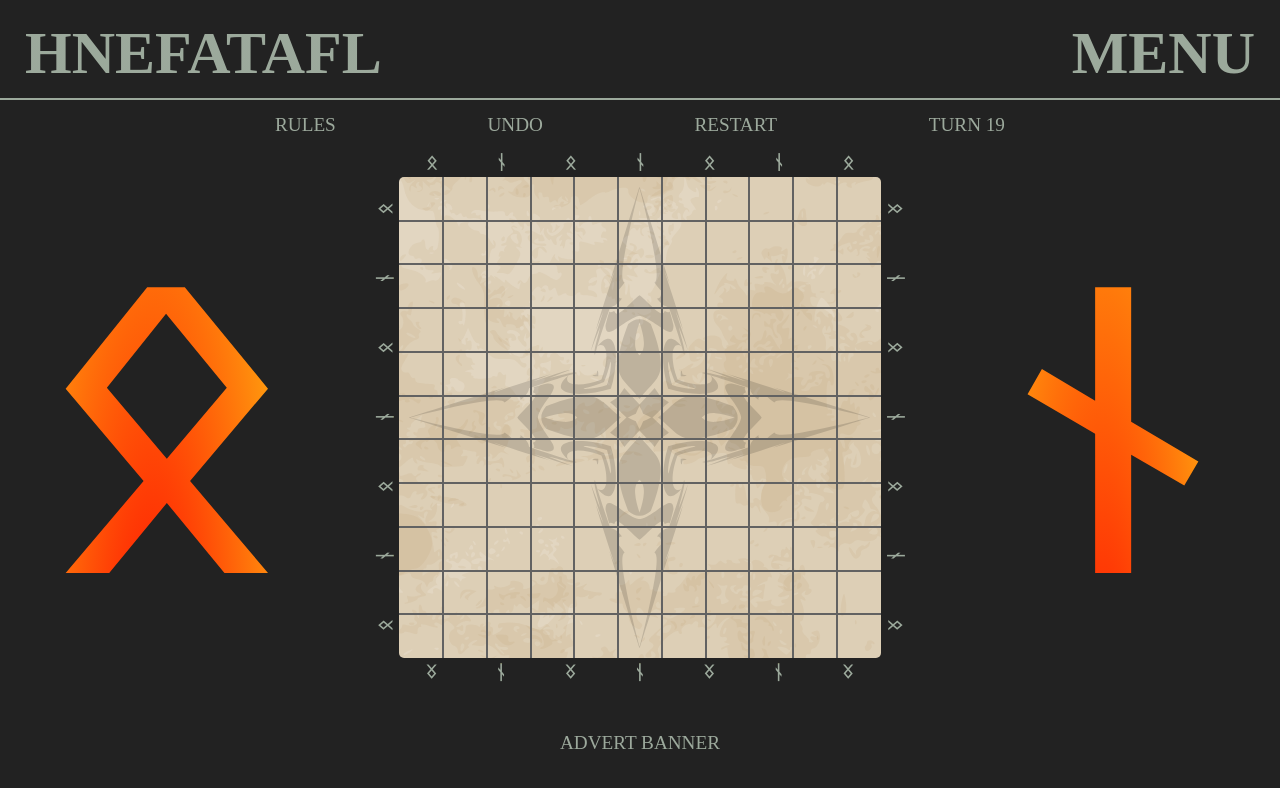
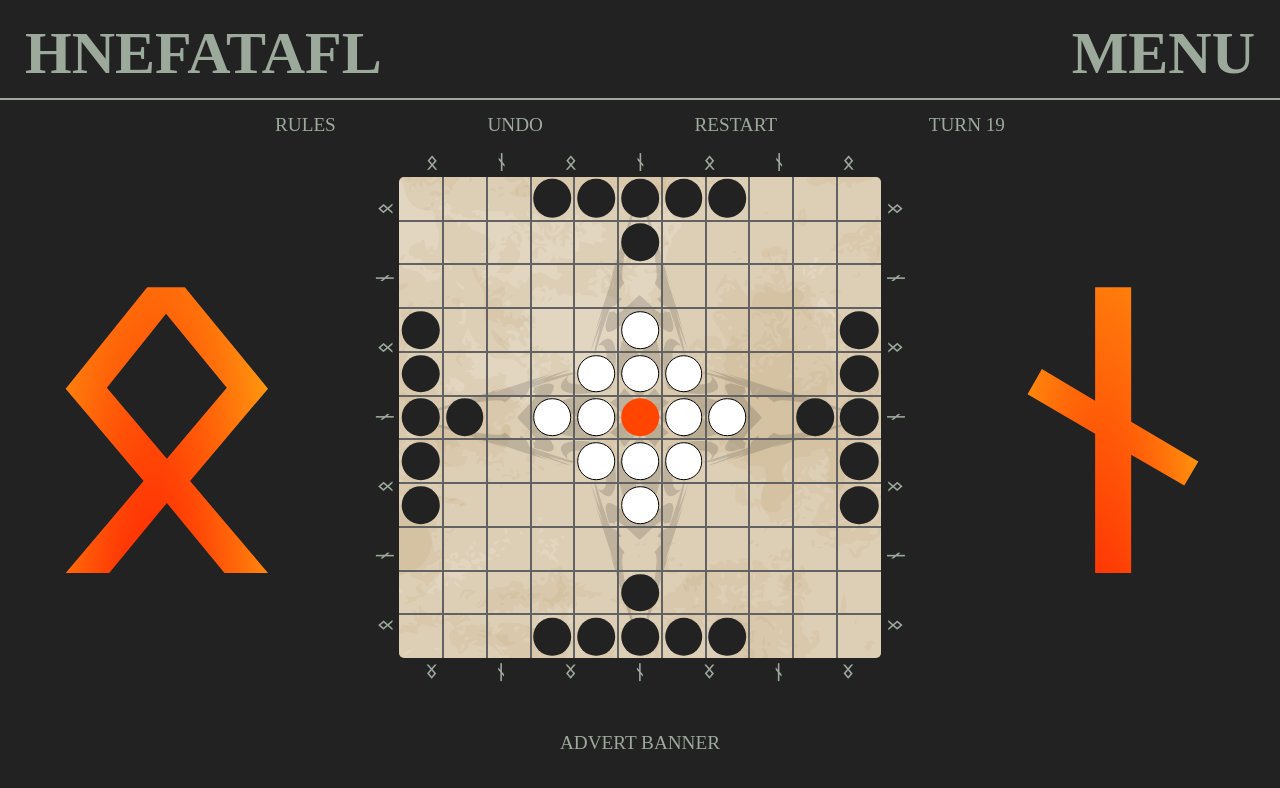
Before and after one commit to DaleKMillington/react-hnefatafl, a React (Vite) app: page / in a window 1280 px wide. Shown: the top 788 px of the page. Built offline with nearby package versions, Linux system fonts and the light colour scheme; a web font is replaced by a local one.

Commit message:
Piece component provisionally in place

```diff
--- /dev/null
+++ b/src/components/Piece.tsx
@@ -0,0 +1,29 @@
+// Base Imports
+
+// Third Party Imports
+
+// Application Imports
+
+// Types
+interface PieceProps {
+    piece: string;
+    updateBoardState: (state: string[][]) => void;
+}
+
+const Piece = ({piece, updateBoardState}: PieceProps) => {
+
+    console.log('piece', piece);
+
+    let pieceClasses = '';
+    switch(piece){
+        case 'W': pieceClasses = 'piece piece--white'; break;
+        case 'B': pieceClasses = 'piece piece--black'; break;
+        case 'K': pieceClasses = 'piece piece--king';
+    }
+
+    return (
+        <div className={pieceClasses}></div>
+    )
+}
+
+export default Piece;
--- a/src/components/Square.tsx
+++ b/src/components/Square.tsx
@@ -3,6 +3,7 @@
 // Third Party Imports
 
 // Application Imports
+import Piece from './Piece.tsx';
 
 // Types
 interface SquareProps {
@@ -22,7 +23,9 @@ const Square = ({rowIndex, columnIndex, piece, updateBoardState}: SquareProps) =
 
 
     return (
-        <div className={squareClasses}></div>
+        <div className={squareClasses}>
+            <Piece piece={piece} updateBoardState={updateBoardState} />
+        </div>
     )
 }
 
--- a/src/game-logic/board-state.ts
+++ b/src/game-logic/board-state.ts
@@ -4,17 +4,17 @@
 // K - King
 
 const initialState: string[][] = [
+    ['E', 'E', 'E', 'B', 'B', 'B', 'B', 'B', 'E', 'E', 'E'],
+    ['E', 'E', 'E', 'E', 'E', 'B', 'E', 'E', 'E', 'E', 'E'],
     ['E', 'E', 'E', 'E', 'E', 'E', 'E', 'E', 'E', 'E', 'E'],
+    ['B', 'E', 'E', 'E', 'E', 'W', 'E', 'E', 'E', 'E', 'B'],
+    ['B', 'E', 'E', 'E', 'W', 'W', 'W', 'E', 'E', 'E', 'B'],
+    ['B', 'B', 'E', 'W', 'W', 'K', 'W', 'W', 'E', 'B', 'B'],
+    ['B', 'E', 'E', 'E', 'W', 'W', 'W', 'E', 'E', 'E', 'B'],
+    ['B', 'E', 'E', 'E', 'E', 'W', 'E', 'E', 'E', 'E', 'B'],
     ['E', 'E', 'E', 'E', 'E', 'E', 'E', 'E', 'E', 'E', 'E'],
-    ['E', 'E', 'E', 'E', 'E', 'E', 'E', 'E', 'E', 'E', 'E'],
-    ['E', 'E', 'E', 'E', 'E', 'E', 'E', 'E', 'E', 'E', 'E'],
-    ['E', 'E', 'E', 'E', 'E', 'E', 'E', 'E', 'E', 'E', 'E'],
-    ['E', 'E', 'E', 'E', 'E', 'E', 'E', 'E', 'E', 'E', 'E'],
-    ['E', 'E', 'E', 'E', 'E', 'E', 'E', 'E', 'E', 'E', 'E'],
-    ['E', 'E', 'E', 'E', 'E', 'E', 'E', 'E', 'E', 'E', 'E'],
-    ['E', 'E', 'E', 'E', 'E', 'E', 'E', 'E', 'E', 'E', 'E'],
-    ['E', 'E', 'E', 'E', 'E', 'E', 'E', 'E', 'E', 'E', 'E'],
-    ['E', 'E', 'E', 'E', 'E', 'E', 'E', 'E', 'E', 'E', 'E']
+    ['E', 'E', 'E', 'E', 'E', 'B', 'E', 'E', 'E', 'E', 'E'],
+    ['E', 'E', 'E', 'B', 'B', 'B', 'B', 'B', 'E', 'E', 'E']
 ];
 
 export default initialState;
--- a/src/sass/components/_board-row.scss
+++ b/src/sass/components/_board-row.scss
@@ -1,5 +1,5 @@
 .board-row {
     height: calc(100% / 11);
     width: 100%;
-    z-index: 5;
+    //z-index: 5;
 }
--- a/src/sass/components/_board-square.scss
+++ b/src/sass/components/_board-square.scss
@@ -3,7 +3,7 @@
     display: inline-block;
     width: calc(100% / 11);
     height: 100%;
-    z-index: 5;
+    //z-index: 5;
     border: 1px solid lighten($color-dark-primary, 25);
 
     &--top {
--- /dev/null
+++ b/src/sass/components/_piece.scss
@@ -0,0 +1,21 @@
+.piece {
+
+    @include absCenter();
+    border-radius: 50%;
+    height: 90%;
+    width: 90%;
+
+    &--white {
+        background: white;
+        border: 1px solid black;
+    }
+
+    &--black {
+        background: $color-dark-primary;
+    }
+
+    &--king {
+        background: orangered;
+    }
+
+}
--- a/src/sass/index.scss
+++ b/src/sass/index.scss
@@ -14,6 +14,7 @@
 @import 'components/board-square';
 @import 'components/header-link';
 @import 'components/main-icon';
+@import 'components/piece';
 
 // Layout
 @import 'layout/action-row';
```
